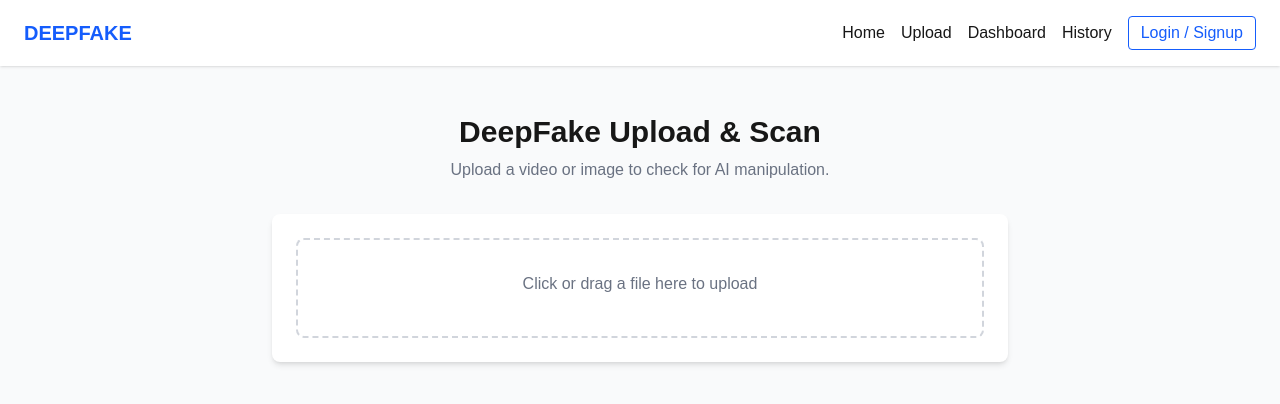
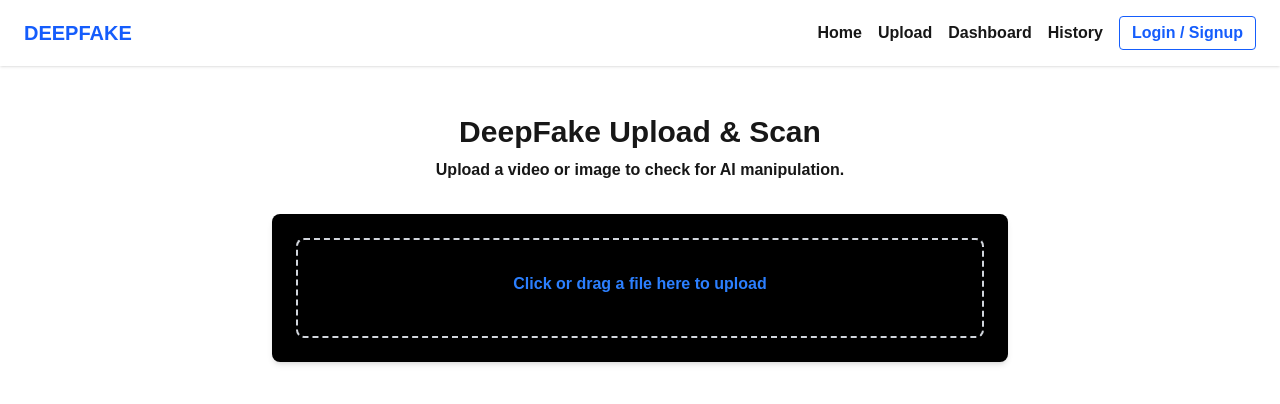
Before and after one commit to Northmanj/DeepFake, a Next.js app: page /upload in a window 1280 px wide. Shown: the top 404 px of the page. Built offline with nearby package versions, Linux system fonts and the light colour scheme; no server answers.

Commit message:
Update Home page Upload page Dashboard Page History page Navbar.tsx Footer.tsx

```diff
--- a/src/app/dashboard/page.tsx
+++ b/src/app/dashboard/page.tsx
@@ -25,7 +25,7 @@ export default function DashboardPage() {
       <Navbar />
 
       <main className="max-w-6xl mx-auto px-6 py-10">
-        <h1 className="text-3xl font-bold mb-8">DeepFake Detection Dashboard</h1>
+        <h1 className="text-3xl text-black-600 font-bold mb-8">DeepFake Detection Dashboard</h1>
 
         {/* STAT CARDS */}
         <div className="grid grid-cols-1 sm:grid-cols-3 gap-6 mb-10">
--- a/src/app/history/page.tsx
+++ b/src/app/history/page.tsx
@@ -85,7 +85,7 @@ export default function HistoryPage() {
                 className="w-full rounded mb-4"
               />
             )}
-            <p className="mb-2 text-sm text-gray-700">
+            <p className="mb-2 text-sm text-black-700">
               DeepFake Score: <strong>{selected.score}%</strong>
             </p>
             <div className="w-full h-2 bg-gray-200 rounded-full mb-4">
--- a/src/app/upload/page.tsx
+++ b/src/app/upload/page.tsx
@@ -58,17 +58,17 @@ export default function UploadPage() {
   }
 
   return (
-    <div className="min-h-screen bg-gray-50">
+    <div className="min-h-screen bg-black-50 font-black">
       <Navbar />
       <div className="max-w-3xl mx-auto px-4 py-12">
         <h1 className="text-3xl font-bold text-center mb-2">DeepFake Upload & Scan</h1>
-        <p className="text-center text-gray-500 mb-8">
+        <p className="text-center text-black-500 mb-8">
           Upload a video or image to check for AI manipulation.
         </p>
 
-        <div className="bg-white rounded-lg p-6 shadow-md">
+        <div className="bg-black rounded-lg p-6 shadow-md">
           {!file && (
-            <label className="flex flex-col items-center justify-center border-2 border-dashed border-gray-300 rounded-lg p-8 text-gray-500 cursor-pointer hover:border-blue-500 transition">
+            <label className="flex flex-col items-center justify-center border-2 border-dashed border-gray-300 rounded-lg p-8 text-blue-500 cursor-pointer hover:border-blue-500 transition">
               <span className="mb-2">Click or drag a file here to upload</span>
               <input type="file" accept="image/*,video/*" onChange={handleFileChange} hidden />
             </label>
@@ -76,7 +76,7 @@ export default function UploadPage() {
 
           {file && !uploading && !result && (
             <div className="text-center">
-              <p className="mb-2 text-sm text-gray-600">
+              <p className="mb-2 text-sm text-blue-600">
                 File selected: <strong>{file.name}</strong>
               </p>
               <button
--- a/src/components/Footer.tsx
+++ b/src/components/Footer.tsx
@@ -1,7 +1,7 @@
 // components/Footer.tsx
 export default function Footer() {
   return (
-    <footer className="bg-gray-100 dark:bg-gray-800 text-gray-600 dark:text-gray-300 text-sm py-6 mt-10">
+    <footer className="bg-black-100 font-bold dark:bg-black-800 text-gray-600 dark:text-black-300 text-sm py-6 mt-10">
       <div className="max-w-6xl mx-auto px-4 flex flex-col md:flex-row justify-between items-center gap-4">
         <p>© {new Date().getFullYear()} DEEPFAKE - All Rights Reserved. Designed by Northman</p>
         <div className="flex gap-4">
--- a/src/components/Navbar.tsx
+++ b/src/components/Navbar.tsx
@@ -23,7 +23,7 @@ export default function Navbar() {
       <nav className="bg-white px-6 py-4 shadow flex justify-between items-center">
         <h1 className="text-xl font-bold text-blue-600">DEEPFAKE</h1>
 
-        <div className="flex gap-4 items-center">
+        <div className="flex gap-4 items-center text-black-600 font-bold">
           <Link href="/" className="hover:underline">Home</Link>
           <Link href="/upload" className="hover:underline">Upload</Link>
           <Link href="/dashboard" className="hover:underline">Dashboard</Link>
--- a/src/components/ResultModal.tsx
+++ b/src/components/ResultModal.tsx
@@ -23,7 +23,7 @@ export default function ResultModal({ result, onClose }: {
         <button onClick={onClose} className="absolute top-2 right-2 text-gray-500 hover:text-red-500 text-xl">✕</button>
 
         <h2 className="text-xl font-bold mb-2">{result.filename}</h2>
-        <p className="text-sm text-gray-500 mb-4">Scanned on: {new Date(result.createdAt).toLocaleString()}</p>
+        <p className="text-sm text-black-500 mb-4">Scanned on: {new Date(result.createdAt).toLocaleString()}</p>
 
         <div className="mb-4">
           {result.fileUrl.endsWith('.mp4') ? (
```
